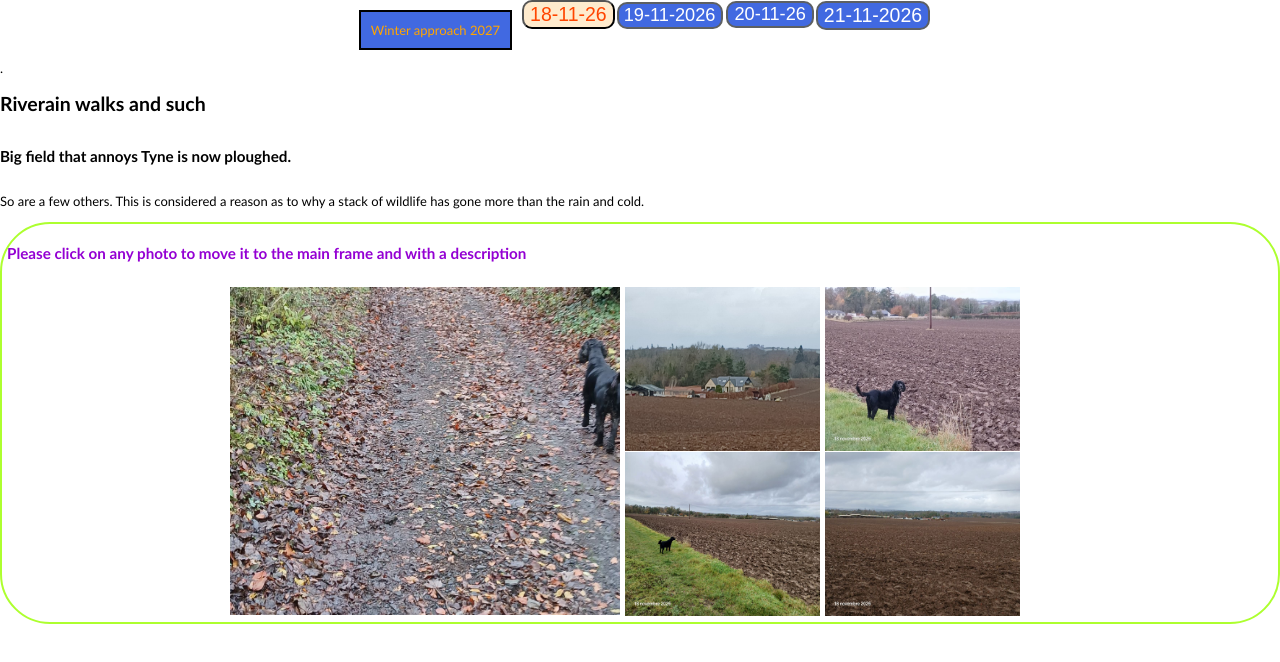
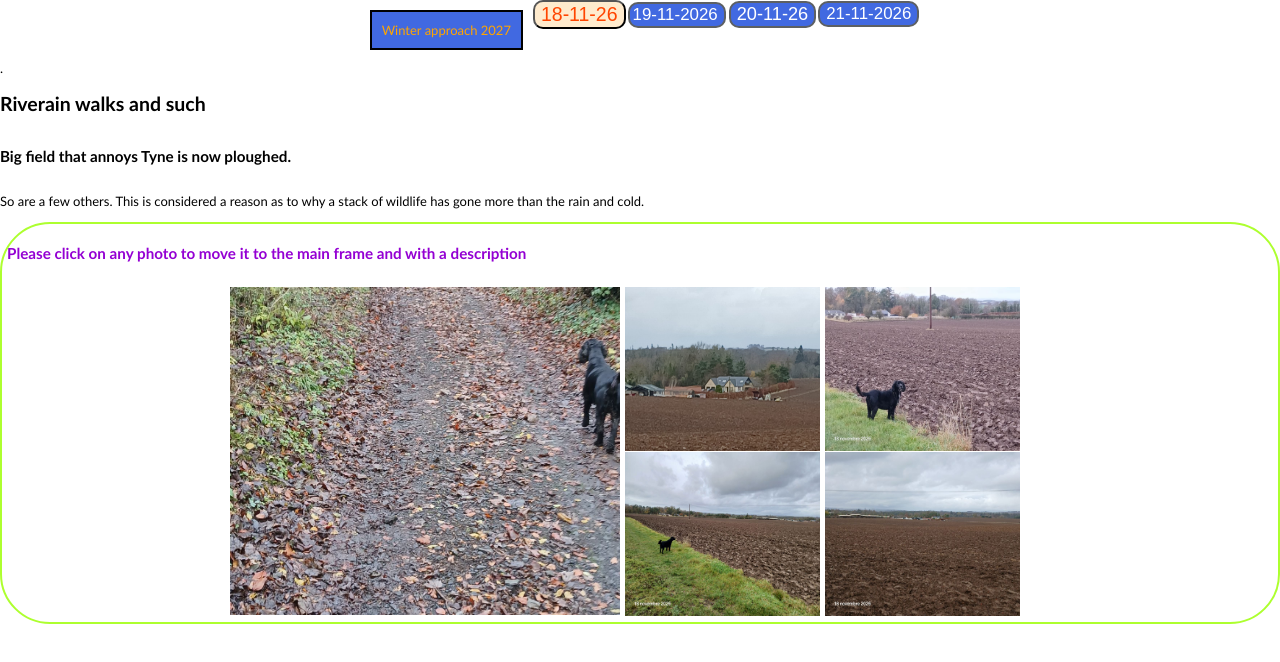
Before and after one commit to Iamcertainlyhappytoday/macal, a plain HTML site: page index.html in a window 1280 px wide. Drawn offline with Linux system fonts and the light colour scheme.

Commit message:
Refactor CSS styles for layout and design
buttons trying to fit 4 across the mobile layout, minor importance but why not.

```diff
--- a/css/rcal.css
+++ b/css/rcal.css
@@ -14,15 +14,15 @@ font-size: 1.5em; border:2px whitesmoke;padding: 0 3px;}
 .fc{display: flex; flex-direction: column;}
 
 .yellow{font-size:large; color:springgreen;background-color: blue; border-radius: 10px;}
-.red{ background-color:blanchedalmond;font-size:1.5em; color:orangered; border-radius:10px;padding-left: 5px;  padding-top: 1px;   }
+.red{ background-color:blanchedalmond;font-size:1.3em; color:orangered; border-radius:10px;padding-left: 3px;  padding-top: 1px;   }
 .dropoint, .dropointa, .dropointb{  height: fit-content;        color: #FFF;        background-color: royalblue;
-      padding-top: 1px;             border: 2px solid #5D6063;
-border-radius: 10px; margin:1px ;            font-size: 1.5em;}
+      padding-top: 1px; margin:2px;            border: 2px solid #5D6063;
+border-radius: 10px; margin:1px ;            font-size: 1.3em;}
 
 .button, .buttona, .buttonb , .buttonc, .buttond, .buttone, .buttonf, .buttong{height: fit-content;        color: #FFF;        background-color: royalblue;
-     padding-left: 5px;  padding-top: 1px;             border: 2px solid #5D6063;
-     border-radius: 10px; margin:2px ;            font-size: 1.4em; }
-.button:hover { font-size:1.6em; }
+     padding-left: 3px;  padding-top: 1px;             border: 2px solid #5D6063;
+     border-radius: 10px; margin:2px ;            font-size: 1.3em; }
+.button:hover { font-size:1.4em; }
 #pp{position: fixed; left:40%; top:50%; background-color: aliceblue;}
 
 /*.buttonabout:hover { opacity: 0.8;}*/
```
